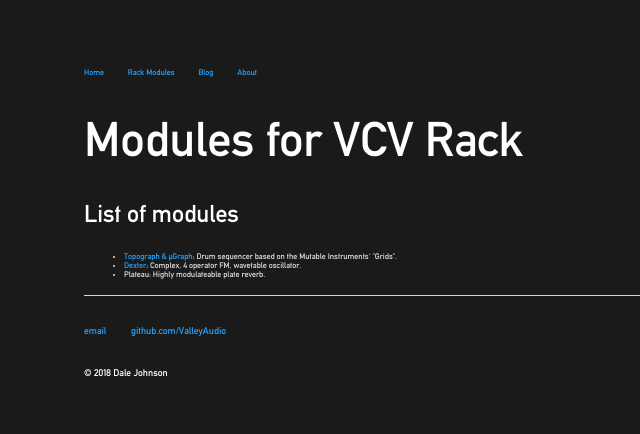
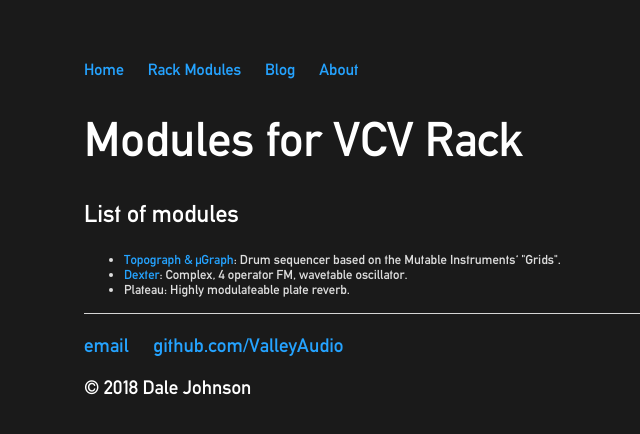
Before and after one commit to ValleyAudio/ValleyAudio.github.io, a Jekyll site: the page built from rack/index.html, in a window 1280 px wide. Shown: the top 434 px of the page, without its empty margins (108-748 px from the left). Built offline with Jekyll 4.4.1, drawn with Linux system fonts in a browser that asks for light colours.

Commit message:
Testing resizing

```diff
--- a/css/main.css
+++ b/css/main.css
@@ -75,6 +75,3 @@
     list-style: none;
     color: #FFFFFF;
 }
-ul li {
-    font-size:0.5em;
-}
--- a/rack/index.html
+++ b/rack/index.html
@@ -7,8 +7,8 @@
     <h3>List of modules</h3>
     <!--<h3>Oscillators</h3>-->
     <ul>
-        <li style="font-size:0.5em"><a href="topograph/topograph.html">Topograph & µGraph</a>: Drum sequencer based on the Mutable Instruments' "Grids".</li>
-        <li><a href="dexter/dexter.html">Dexter</a>: Complex, 4 operator FM, wavetable oscillator.</li>
-        <li>Plateau: Highly modulateable plate reverb.</li>
+        <li style="font-size:0.8em"><a href="topograph/topograph.html">Topograph & µGraph</a>: Drum sequencer based on the Mutable Instruments' "Grids".</li>
+        <li style="font-size:0.8em"><a href="dexter/dexter.html">Dexter</a>: Complex, 4 operator FM, wavetable oscillator.</li>
+        <li style="font-size:0.8em">Plateau: Highly modulateable plate reverb.</li>
     </ul>
 </div><!-- /.rack -->
```
